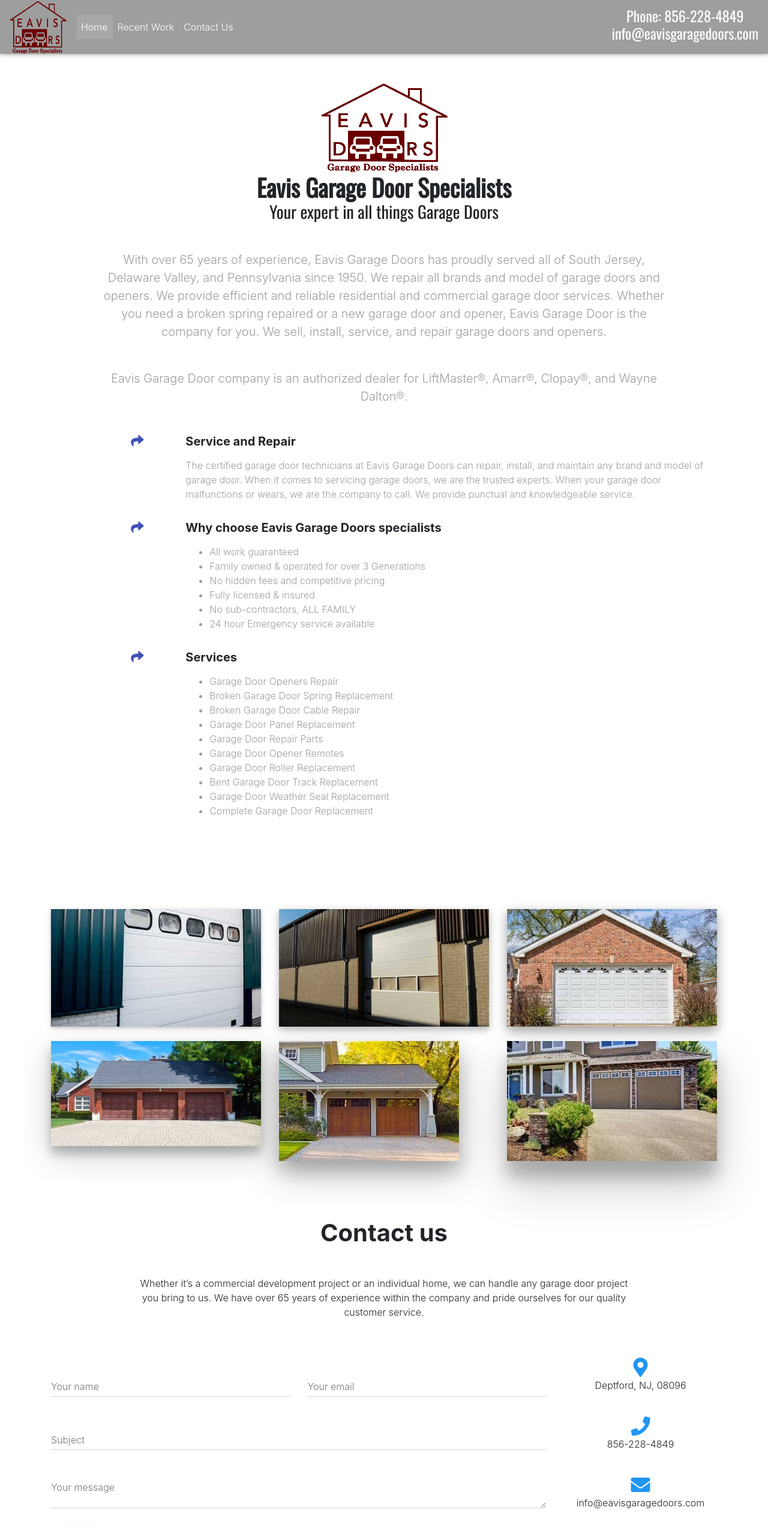
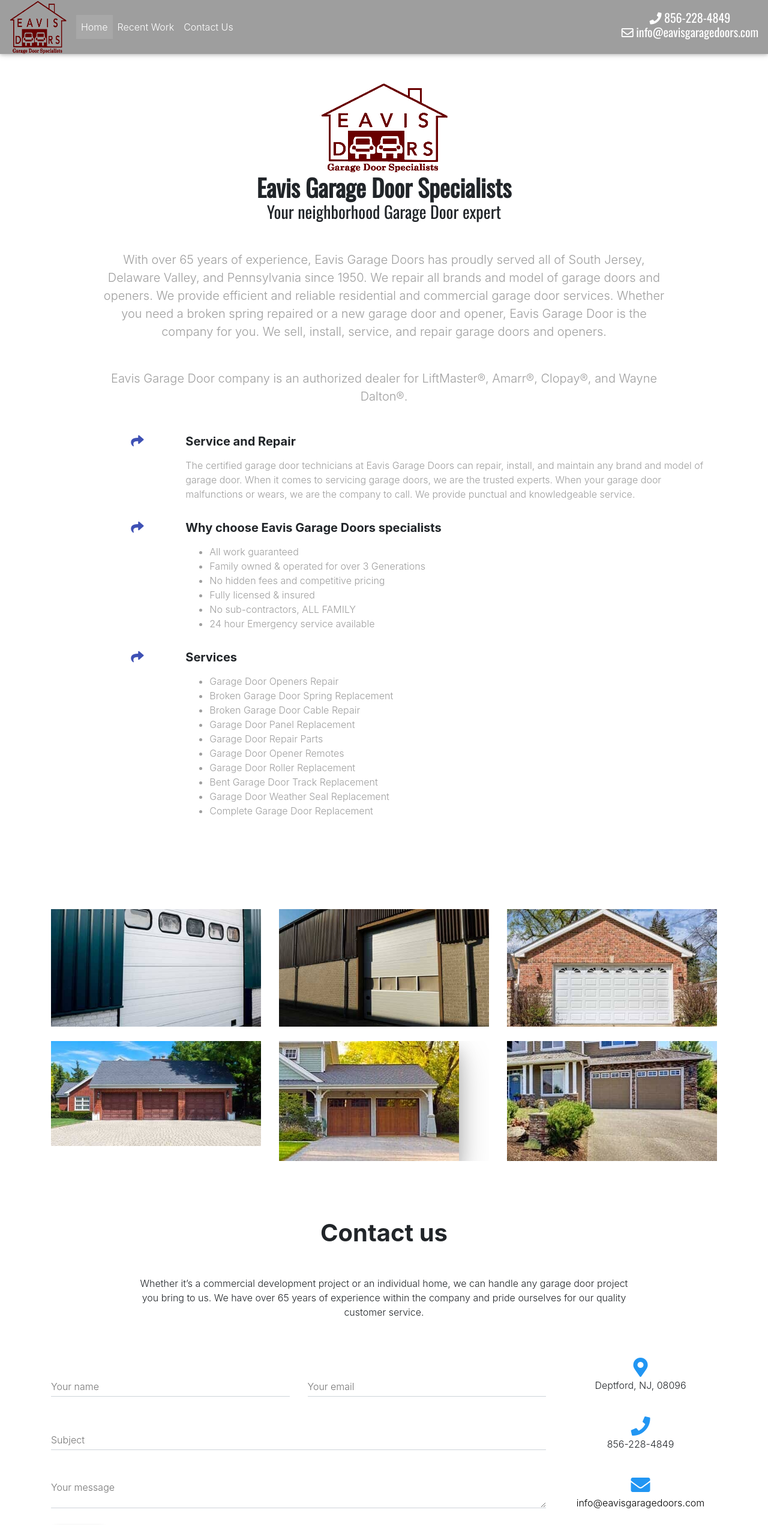
Before and after one commit to erikboerma/eavisGarage, a React (Create React App) app in the folder eavisgarage/: page / in a window 1280 px wide. Shown: the top 2543 px of the page at 60% size. Built offline with nearby package versions, Linux system fonts and the light colour scheme.

Commit message:
added zoom hover to pictures in work page, added icons to header, activated email as a clickable link

```diff
--- /dev/null
+++ b/eavisgarage/src/components/contact/contactPage.css
@@ -0,0 +1,3 @@
+#emailContactPage {
+    color: black;
+}
--- a/eavisgarage/src/components/contact/contactPage.jsx
+++ b/eavisgarage/src/components/contact/contactPage.jsx
@@ -7,6 +7,7 @@ import {
   MDBBtn,
   MDBInput
 } from "mdbreact";
+import "./contactPage.css"
 
 const ContactPage = () => {
   return (
@@ -70,7 +71,7 @@ const ContactPage = () => {
             </li>
             <li>
               <MDBIcon icon="envelope" size="2x" className="blue-text mt-4" />
-              <p>info@eavisgaragedoors.com</p>
+              <p><a id="emailContactPage" href="mailto:info@eavisgaragedoors.com">info@eavisgaragedoors.com</a></p>
             </li>
             <li>
               <MDBIcon icon="" size="2x" className="blue-text mt-4" />
--- a/eavisgarage/src/components/main/FeaturesPage.jsx
+++ b/eavisgarage/src/components/main/FeaturesPage.jsx
@@ -1,5 +1,5 @@
 import React from "react";
-import { MDBRow, MDBCol, MDBIcon } from "mdbreact";
+import { MDBRow, MDBCol, MDBIcon, MDBAnimation } from "mdbreact";
 import logo from "../../assets/eavisDoorsLogo.png";
 import "../style.css";
 
@@ -7,8 +7,9 @@ const FeaturesPage = () => {
   return (
     <section className="my-5">
       <h2 className="h1-responsive font-weight-bold text-center my-5 Oswald">
-        <img src={logo} /><br />
-        Eavis Garage Door Specialists<br /><h3>Your expert in all things Garage Doors</h3>
+        <img src={logo} />
+        <br />
+        Eavis Garage Door Specialists<br /><h3>Your neighborhood Garage Door expert</h3>
       </h2>
       <p className="lead grey-text w-responsive text-center mx-auto mb-5">
         With over 65 years of experience, Eavis Garage Doors has proudly served all of South Jersey, Delaware
@@ -29,7 +30,7 @@ const FeaturesPage = () => {
             className="img-fluid"
             src={logo}
             alt=""
-          /> */}
+        /> */}
         </MDBCol>
         <MDBCol lg="10">
           <MDBRow className="mb-3">
--- a/eavisgarage/src/components/navbar/navbar.jsx
+++ b/eavisgarage/src/components/navbar/navbar.jsx
@@ -1,6 +1,6 @@
 import React, { Component } from "react";
 import {
-MDBNavbar, MDBNavbarBrand, MDBNavbarNav, MDBNavItem, MDBNavLink, MDBNavbarToggler, MDBCollapse
+MDBNavbar, MDBNavbarBrand, MDBNavbarNav, MDBNavItem, MDBNavLink, MDBNavbarToggler, MDBCollapse, MDBIcon
 } from "mdbreact";
 import { BrowserRouter as Router } from 'react-router-dom';
 import logo from "../../assets/eavisDoorsLogo.png";
@@ -41,8 +41,8 @@ render() {
           <MDBNavbarNav right>
             <MDBNavItem>
                 <div className="md-form my-0 Oswald">
-                  <h4 id="contactInfo"><strong>Phone: 856-228-4849<br/>
-                  info@eavisgaragedoors.com</strong></h4>
+                  <h5 id="contactInfo"><strong><MDBIcon icon="phone" />  856-228-4849<br/>
+                  <MDBIcon far icon="envelope" /><a id="email" href="mailto:info@eavisgaragedoors.com">  info@eavisgaragedoors.com</a></strong></h5>
                 </div>
             </MDBNavItem>
           </MDBNavbarNav>
--- a/eavisgarage/src/components/navbar/navbarStyle.css
+++ b/eavisgarage/src/components/navbar/navbarStyle.css
@@ -11,3 +11,7 @@
     color: white;
     text-align: center;
 }
+
+#email {
+    color: white;
+}
--- a/eavisgarage/src/components/workImage/workImage.jsx
+++ b/eavisgarage/src/components/workImage/workImage.jsx
@@ -1,5 +1,5 @@
 import React from "react";
-import { MDBContainer, MDBRow, MDBCol } from "mdbreact";
+import { MDBContainer, MDBRow, MDBCol, MDBMask, MDBView } from "mdbreact";
 import commercialOne from "../../assets/commercialOne.jpg";
 import commercialTwo from "../../assets/commercialTwo.jpg";
 import singleLarge from "../../assets/singleLarge.jpg";
@@ -17,25 +17,37 @@ class MasksPage extends React.Component {
       <MDBContainer className="mt-5">
         <MDBRow>
           <MDBCol lg="4" md="12" className="mb-4">
-            <img src={commercialOne} className="img-fluid z-depth-1" alt="" />
+          <MDBView hover zoom>
+            <img src={commercialOne} className="img-fluid z-depth-4" alt="" />
+            </MDBView>
           </MDBCol>
           <MDBCol lg="4" md="6" className="mb-4">
-            <img src={commercialTwo} className="img-fluid z-depth-1-half"
+              <MDBView hover zoom>
+            <img src={commercialTwo} className="img-fluid z-depth-4-half"
               alt="" />
+              </MDBView>
           </MDBCol>
           <MDBCol lg="4" md="6" className="mb-4">
-            <img src={singleLarge} className="img-fluid z-depth-2" alt="" />
+          <MDBView hover zoom>
+            <img src={singleLarge} className="img-fluid z-depth-4" alt="" />
+            </MDBView>
           </MDBCol>
         </MDBRow>
         <MDBRow>
           <MDBCol lg="4" md="12" className="mb-4">
-            <img src={threeDoors} className="img-fluid z-depth-3" alt="" />
+          <MDBView hover zoom>
+            <img src={threeDoors} className="img-fluid z-depth-4" alt="" />
+            </MDBView>
           </MDBCol>
           <MDBCol lg="4" md="6" className="mb-4">
+          <MDBView hover zoom>
             <img src={twoDoors} className="img-fluid z-depth-4" alt="" />
+            </MDBView>
           </MDBCol>
           <MDBCol lg="4" md="6" className="mb-4">
-            <img src={twoDoors1} className="img-fluid z-depth-5" alt="" />
+          <MDBView hover zoom>
+            <img src={twoDoors1} className="img-fluid z-depth-4" alt="" />
+          </MDBView>
           </MDBCol>
         </MDBRow>
       </MDBContainer>
```
